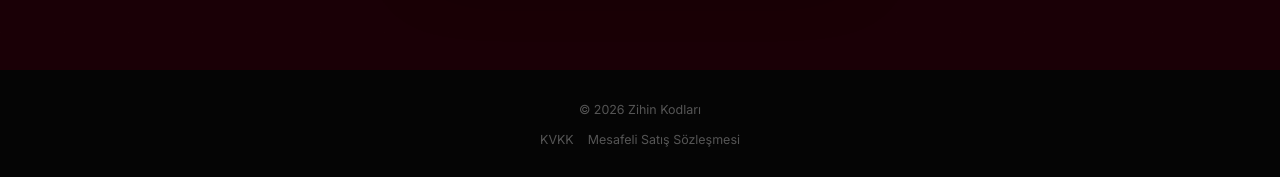
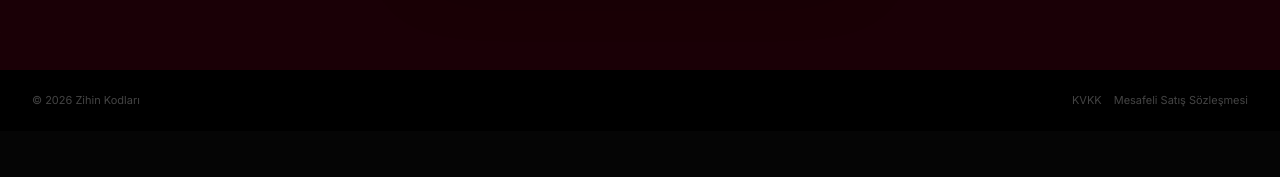
Before and after one commit to karademirturkerr/zihinkodlari, a plain HTML site: page index.html in a window 1280 px wide. Shown: the part 2980-3157 px from the top of the page. After the commit the page ends 3111 px from the top, so only its background shows below. Drawn offline with nearby package versions, Linux system fonts and the light colour scheme.

Commit message:
Add files via upload

```diff
--- a/style.css
+++ b/style.css
@@ -561,14 +561,16 @@ ol {
 }
 
 .site-footer {
-  display: grid;
+  display: flex;
+  flex-direction: column;
   gap: 10px;
-  justify-items: center;
-  padding: 30px 20px;
-  background: #050505;
-  color: #555555;
-  font-size: 0.78rem;
-  text-align: center;
+  align-items: flex-start;
+  justify-content: space-between;
+  padding: 22px var(--container-padding);
+  background: #000000;
+  color: #444444;
+  font-size: 11px;
+  text-align: left;
 }
 
 .site-footer p {
@@ -578,12 +580,12 @@ ol {
 .footer-links {
   display: flex;
   flex-wrap: wrap;
-  justify-content: center;
-  gap: 14px;
+  justify-content: flex-start;
+  gap: 12px;
 }
 
 .footer-links a {
-  color: #555555;
+  color: #444444;
   transition: color 160ms ease;
 }
 
@@ -617,6 +619,11 @@ ol {
 @media (min-width: 768px) {
   :root {
     --container-padding: 32px;
+  }
+
+  .site-footer {
+    flex-direction: row;
+    align-items: center;
   }
 
   .hero-cta {
```
